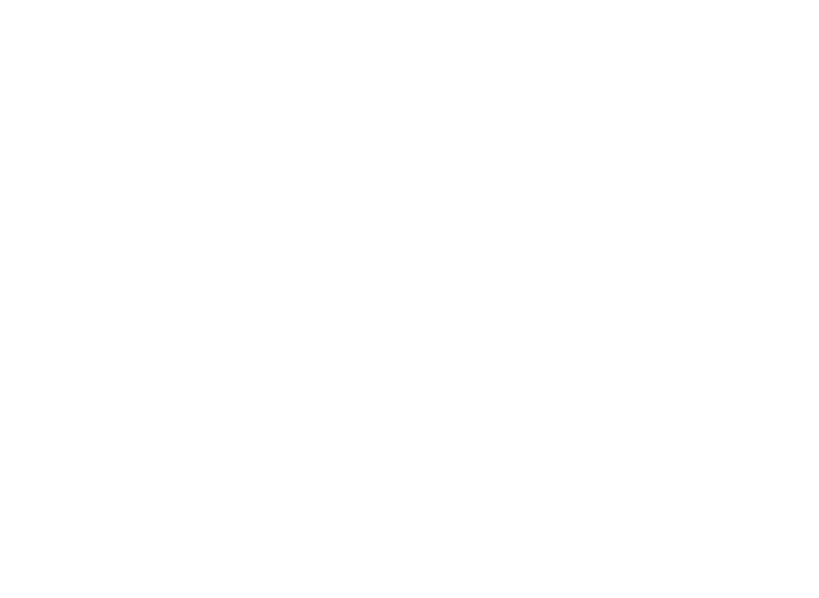
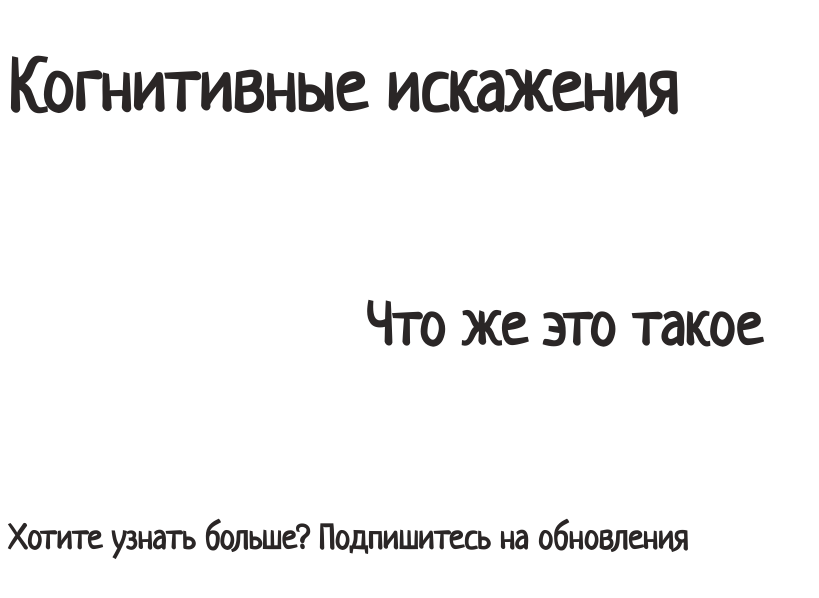
Before and after one commit to danilaprokoshev/layout-designer-project-lvl1, a website: page src/index.html in a window 1280 px wide. Shown: the whole page, without its empty margins (0-819 px from the left). Drawn offline with Linux system fonts and the light colour scheme.

Commit message:
set main properties of landing step#2

```diff
--- a/src/index.html
+++ b/src/index.html
@@ -9,6 +9,18 @@
     <link rel="stylesheet" href="styles/style.css">
 </head>
 <body>
-
+  <header>
+    <div>
+      <h1>Когнитивные искажения</h1>
+    </div>
+  </header>
+  <main>
+    <section class="justify-center">
+      <h2>Что же это такое</h2>
+    </section>
+  </main>
+  <footer>
+    <h3>Хотите узнать больше? Подпишитесь на обновления</h3>
+  </footer>
 </body>
 </html>
--- a/src/styles/style.css
+++ b/src/styles/style.css
@@ -1 +1,66 @@
 /** CSS STYLE **/
+:root {
+  --white: #fff;
+  --white-semiopacity: #d7ccc0;
+  --light: #f5f4f0;
+  --primary: #fe8a02;
+  --primary-dark: #42413c;
+  --dark: #2a2626;
+  --dark-semiopacity: #908d8b;
+  --brown: #b09a81;
+  --blue: #1085c5;
+}
+
+@font-face {
+  font-weight: 400;
+  font-family: "Open Sans";
+  src: url(../assets/fonts/OpenSans-Regular.ttf);
+}
+
+@font-face {
+  font-weight: 700;
+  font-family: "Open Sans";
+  src: url(../assets/fonts/OpenSans-Bold.ttf);
+}
+
+@font-face {
+  font-weight: 400;
+  font-family: "Neucha";
+  src: url(../assets/fonts/Neucha-Regular.ttf);
+}
+
+body {
+  color: var(--dark);
+  font-size: 16px; /** Set single property: font **/
+  font-family: "Open Sans", sans-serif;
+  line-height: 1.6em;
+}
+
+h1,
+h2,
+h3 {
+  font-family: "Neucha", serif;
+  line-height: 1.3em;
+}
+
+h1 {
+  font-size: 72px;
+}
+
+h2 {
+  font-size: 60px;
+}
+
+h3 {
+  font-size: 34px;
+}
+
+section {
+  display: flex;
+  width: 1110px;
+  margin: 100px 0;
+}
+
+.justify-center { /** Maybe replace prop in section tag **/
+  justify-content: center;
+}
```
Also changed, not shown: src/assets/fonts/Neucha-Regular.ttf (added), src/assets/fonts/OpenSans-Bold.ttf (added), src/assets/fonts/OpenSans-BoldItalic.ttf (added), src/assets/fonts/OpenSans-ExtraBold.ttf (added), src/assets/fonts/OpenSans-ExtraBoldItalic.ttf (added), src/assets/fonts/OpenSans-Italic.ttf (added), src/assets/fonts/OpenSans-Light.ttf (added), src/assets/fonts/OpenSans-LightItalic.ttf (added), src/assets/fonts/OpenSans-Regular.ttf (added), src/assets/fonts/OpenSans-SemiBold.ttf (added), src/assets/fonts/OpenSans-SemiBoldItalic.ttf (added).
